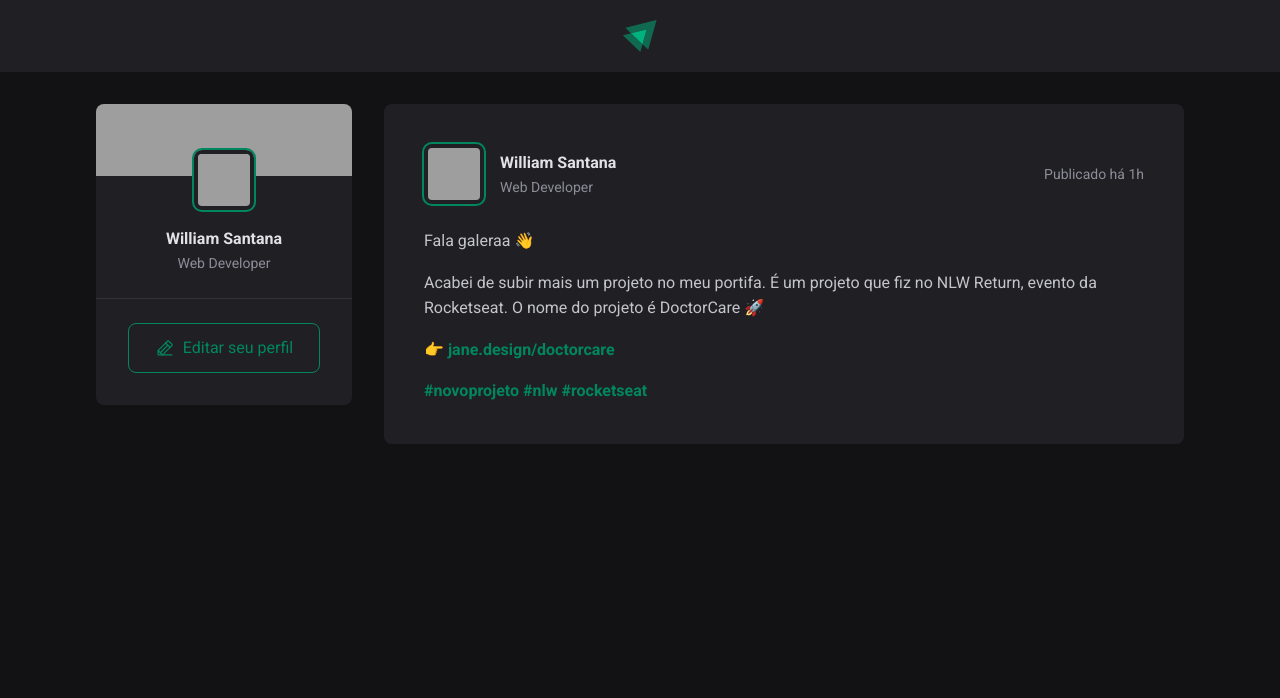
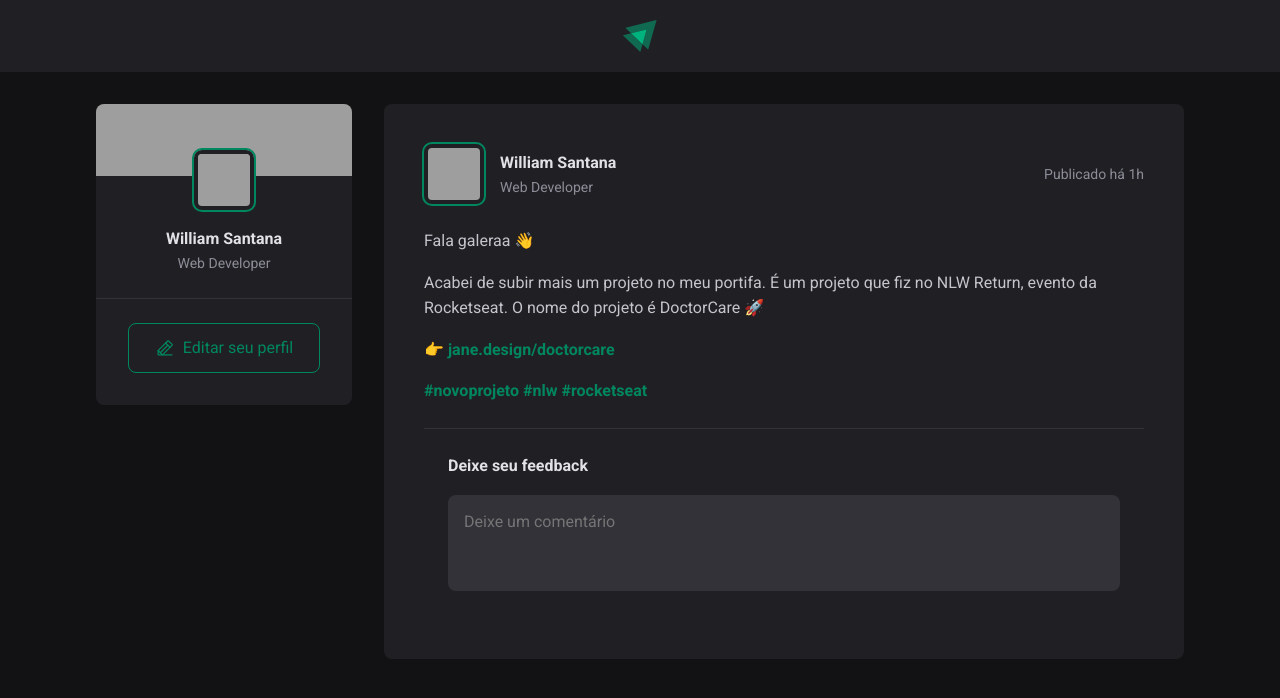
Before and after one commit to wwilliamsantana/ignite-Feed, a React (Vite) app: page / in a window 1280 px wide. Shown: the top 698 px of the page. Built offline with nearby package versions, Linux system fonts and the light colour scheme; grey boxes are pictures that could not be loaded.

Commit message:
Estrutura da aplicação - Estilizações do Post

```diff
--- a/src/components/Post.jsx
+++ b/src/components/Post.jsx
@@ -39,9 +39,18 @@
 
       </div>
 
+      <form className={styles.commentForm}>
+        <strong>Deixe seu feedback</strong>
 
+        <textarea
+          placeholder="Deixe um comentário"
+        />
 
+        <footer>
+          <button type="submit">Publicar</button>
+        </footer>
 
+      </form>
     </article>
   )
 }
--- a/src/components/Post.module.css
+++ b/src/components/Post.module.css
@@ -55,10 +55,6 @@
   color: var(--gray-400);
 }
 
-
-
-
-
 .content{
   line-height: 1.6;
   color: var(--gray-300);
@@ -78,3 +74,60 @@
 .content a:hover{
   color: var(--green-300);
  }
+
+ .commentForm{
+  width: 100%;
+  margin-top: 1.5rem;
+  padding: 1.5rem;
+  border-top: 1px solid var(--gray-600);
+ }
+
+
+
+ .commentForm > strong{
+  line-height: 1.6;
+  color: var(--gray-100);
+ }
+
+.commentForm textarea{
+  width: 100%;
+  background: var(--gray-600);
+  border: none;
+  resize: none;
+  height: 6rem;
+  padding: 1rem;
+  border-radius: 8px;
+  color: var(--gray-100);
+  line-height: 1.4;
+  margin-top: 1rem;
+}
+
+
+.commentForm footer{
+  visibility: hidden;
+  max-height: 0;
+}
+
+.commentForm:focus-within footer{
+  visibility: visible;
+  max-height: none;
+}
+
+.commentForm button[type=submit]{
+  padding: 1rem 1.5rem;
+  border-radius: 8px;
+  margin-top: 1rem;
+
+  background: var(--green-500);
+  color: var(--white);
+  border: none;
+  outline: none;
+  font-weight: bold;
+
+  transition:  background-color 0.1s;
+
+}
+
+.commentForm button[type=submit]:hover{
+  background: var(--green-300);
+}
--- a/src/global.css
+++ b/src/global.css
@@ -11,6 +11,11 @@
   --green-300: #00B37E;
   --green-500: #00875f;
 
+}
+
+:focus{
+  outline: none;
+  outline: 2px solid var(--green-500);
 }
 
 *{
```
